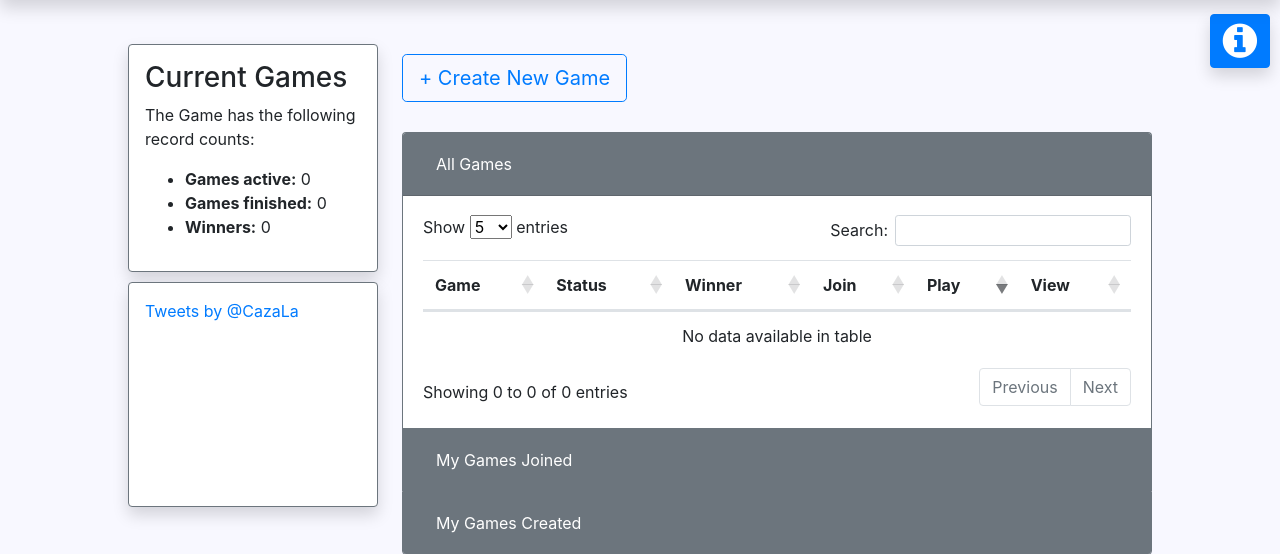
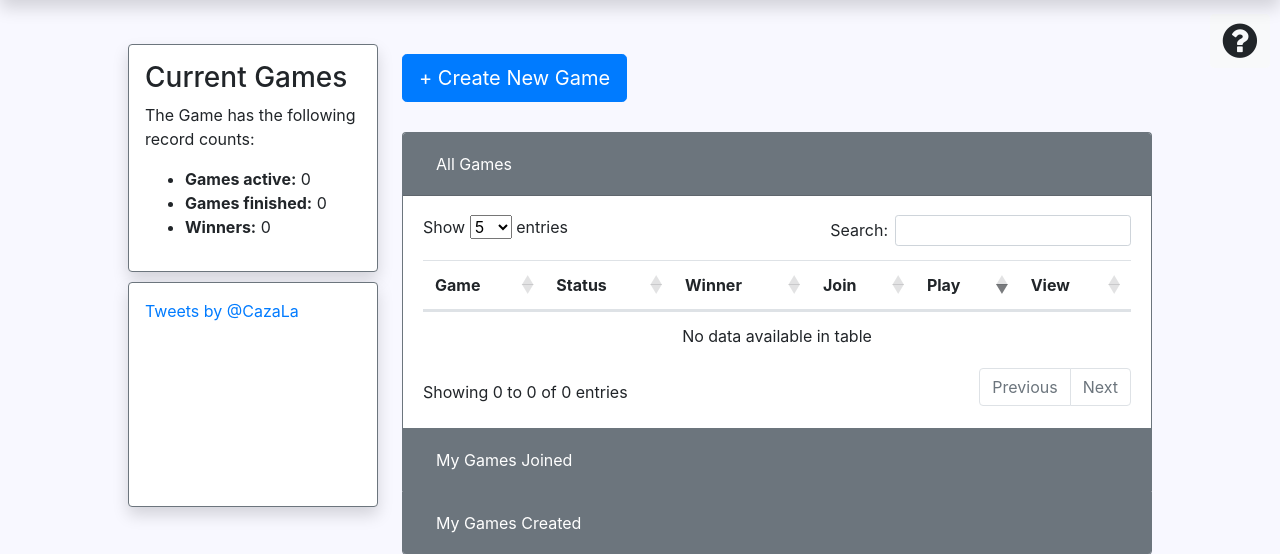
Before and after one commit to DRTorresRuiz/LaCazaDelTesoro, a Django app: page / in a window 1280 px wide. Shown: the part 56-610 px from the top of the page. Run offline with Django 3.2, Linux system fonts and the light colour scheme; the visitor is signed in with stand-in values (Sample User, id 1); data that the repository does not hold is empty; some libraries are stand-ins or nearby versions.

Commit message:
changing color buttons

```diff
--- a/homepage/templates/base_generic.html
+++ b/homepage/templates/base_generic.html
@@ -10,7 +10,7 @@
 
   <div style="position: fixed; z-index: -1; right: 10px; top: 70px;"
       onclick="info()">
-    <i class="fa fa-info-circle btn btn-primary shadow" style="font-size: 40px"></i>
+    <i class="fa fa-question-circle btn btn-light" style="font-size: 40px;"></i>
   </div>
   {% block info_button %}
   {% endblock%}
--- a/homepage/templates/index_homepage.html
+++ b/homepage/templates/index_homepage.html
@@ -7,7 +7,7 @@
       function info() {
         Swal.fire({
           title: '<strong>HTML <u>example</u></strong>',
-          icon: 'info',
+          icon: 'question',
           html:
             'You can use <b>bold text</b>, ' +
             '<a href="//sweetalert2.github.io">links</a> ' +
@@ -37,7 +37,7 @@
 
 <div style="width: 750px; height: auto; float: right;">
     <a style="margin-top: 10px; margin-bottom: 30px;"
-       class="btn btn-outline-primary btn-lg"
+       class="btn btn-primary btn-lg"
        href="{% url 'create' %}">+ Create New Game</a>
     <div class="accordion" id="panelGames">
         <div class="card border-secondary">
```
